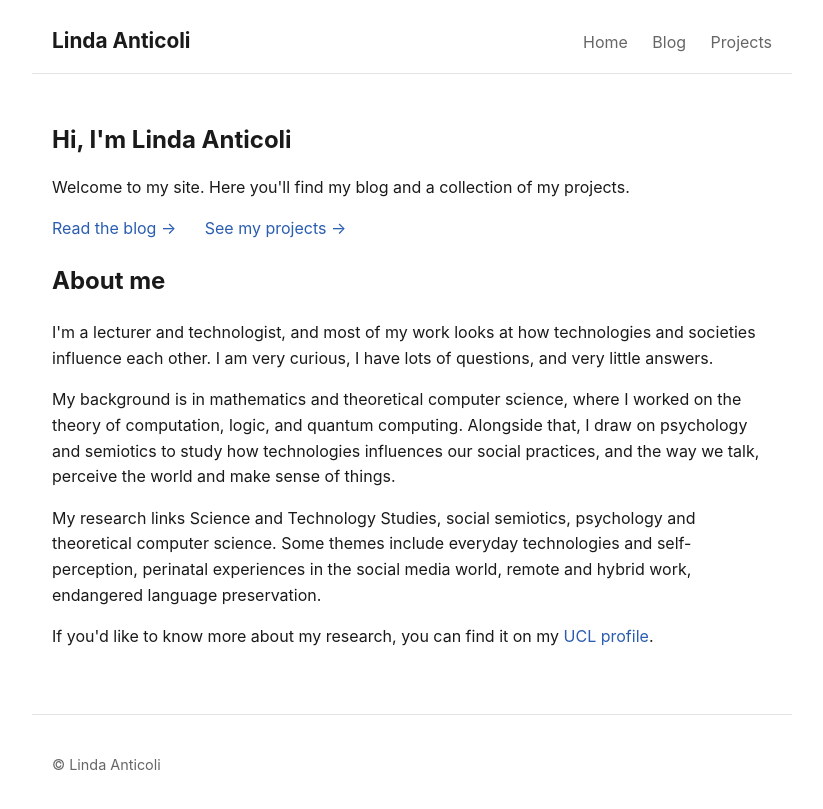
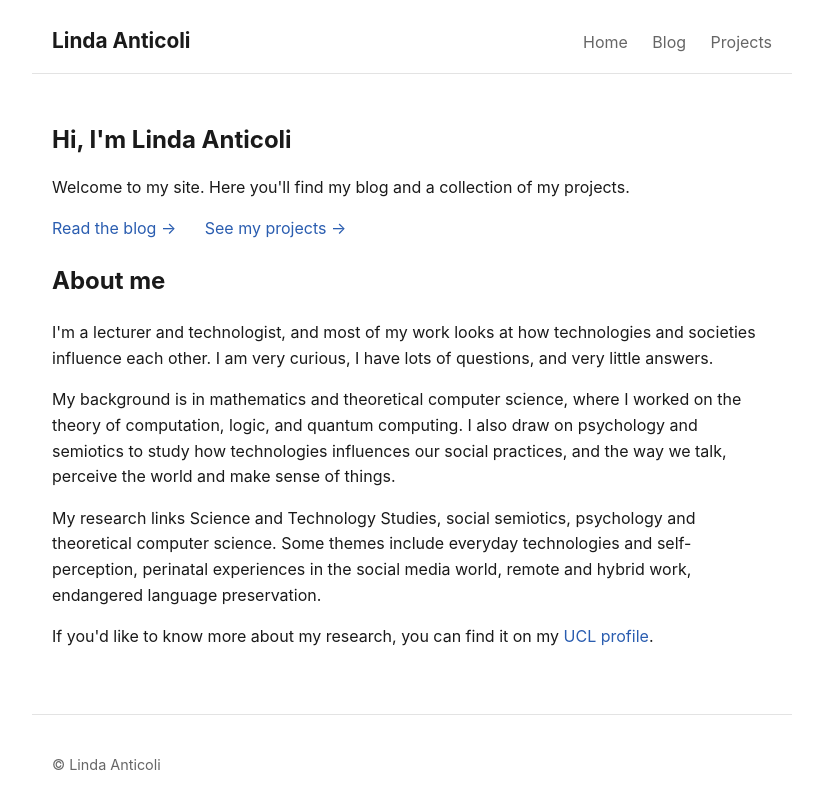
Before and after one commit to linda-anticoli/linda-anticoli.github.io, a Jekyll site: the page built from index.html, in a window 1280 px wide. Shown: the top 809 px of the page, without its empty margins (228-1051 px from the left). Built offline with Jekyll 4.4.1, drawn with Linux system fonts in a browser that asks for light colours.

Commit message:
About me update grammar

```diff
--- a/index.html
+++ b/index.html
@@ -16,7 +16,7 @@ title: Home
   <h2>About me</h2>
   <p>I'm a lecturer and technologist, and most of my work looks at how technologies and societies influence each other. I am very curious, I have lots of questions, and very little answers.</p>
 
-  <p>My background is in mathematics and theoretical computer science, where I worked on the theory of computation, logic, and quantum computing. Alongside that, I draw on psychology and semiotics to study how technologies influences our social practices, and the way we talk, perceive the world and make sense of things. </p>
+  <p>My background is in mathematics and theoretical computer science, where I worked on the theory of computation, logic, and quantum computing. I also draw on psychology and semiotics to study how technologies influences our social practices, and the way we talk, perceive the world and make sense of things. </p>
 
   <p>My research links Science and Technology Studies, social semiotics, psychology and theoretical computer science. Some themes include everyday technologies and self-perception, perinatal experiences in the social media world, remote and hybrid work, endangered language preservation.</p>
 
```
